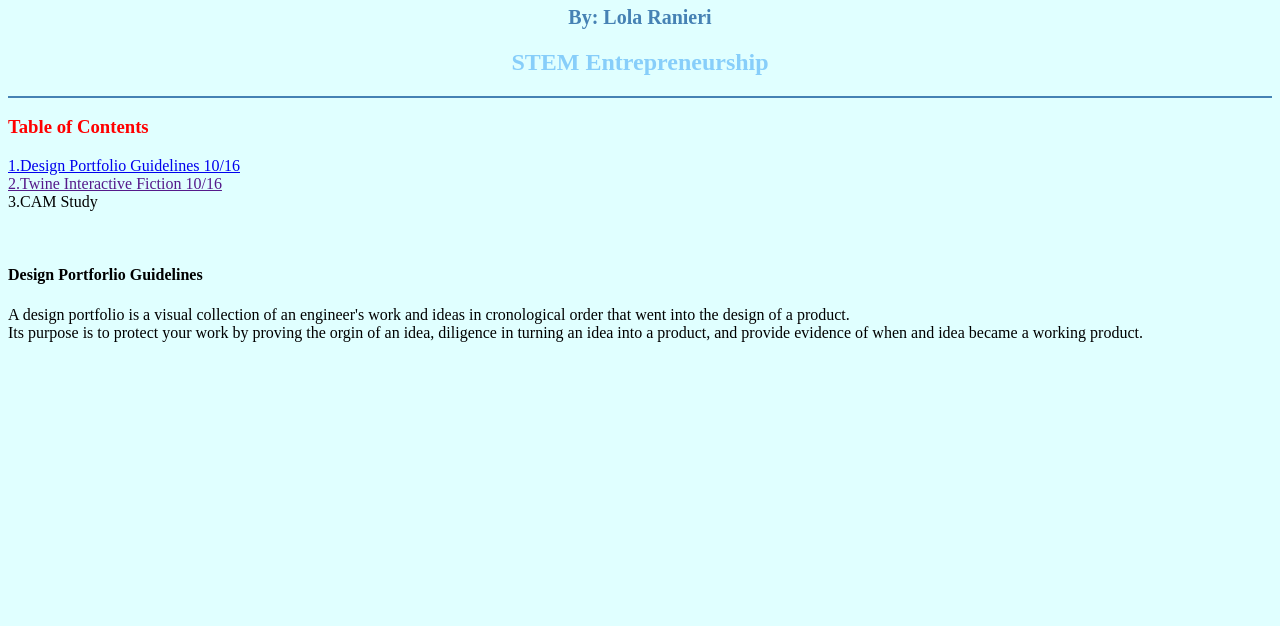
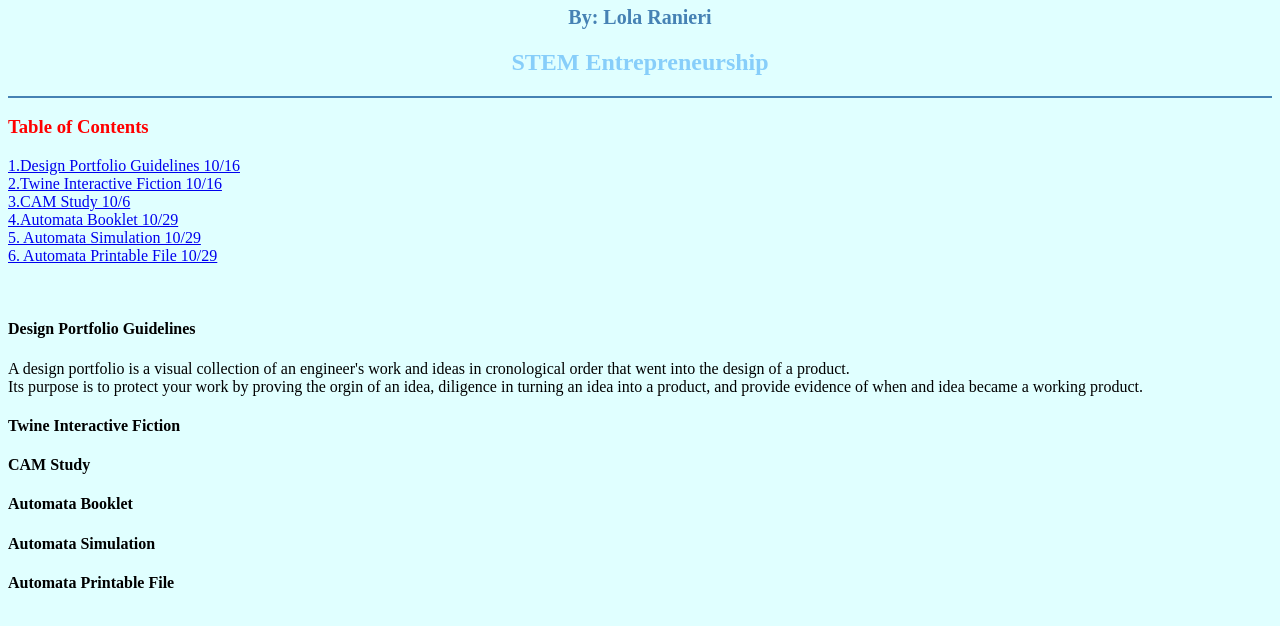
Before and after one commit to 26lranieri/MyPortfolio, a plain HTML site: page index.html in a window 1280 px wide. Shown: the part 76-702 px from the top of the page. Drawn offline with Linux system fonts and the light colour scheme.

Commit message:
Add files via upload

```diff
--- a/index.html
+++ b/index.html
@@ -6,17 +6,26 @@
    <p style="height:2px;background-color:steelblue"></p>
 
    <h3 style="color:red;">Table of Contents</h3>
-   <a href="#design"> 1.Design Portfolio Guidelines 10/16 </a> <br>
-  <a href=""> 2.Twine Interactive Fiction 10/16</a> <br>
-  3.CAM Study</p>
+   <a href="#Design">1.Design Portfolio Guidelines 10/16 </a> <br>
+  <a href="#Twine"> 2.Twine Interactive Fiction 10/16</a> <br>
+  <a href="#CAM"> 3.CAM Study 10/6</a> <br>
+  <a href="#Automata">4.Automata Booklet 10/29</a> <br>
+  <a href="#Simulation">5. Automata Simulation 10/29</a> <br>
+  <a href="#Printable">6. Automata Printable File 10/29</a></p>
+
 
  <br>
 
-   <h4>Design Portforlio Guidelines</h4></h2>
+  <h4 id="Design">Design Portfolio Guidelines</h4>
    <p>A design portfolio is a visual collection of an engineer's work
    and ideas in cronological order that went into the design of a product.
-   <br>Its purpose is to protect your work by proving the orgin of an idea, diligence in turning an idea into a product,
+   <br>Its purpose is to protect your work by proving the orgin of an idea,
+   diligence in turning an idea into a product,
    and provide evidence of when and idea became a working product.</p>
   </body>
-
+  <h4 id="Twine">Twine Interactive Fiction</h4>
+  <h4 id="CAM">CAM Study</h4>
+  <h4 id="Automata">Automata Booklet</h4>
+  <h4 id="Simulation">Automata Simulation</h4>
+  <h4 id="Printable"> Automata Printable File</h4>
 </html>
```
